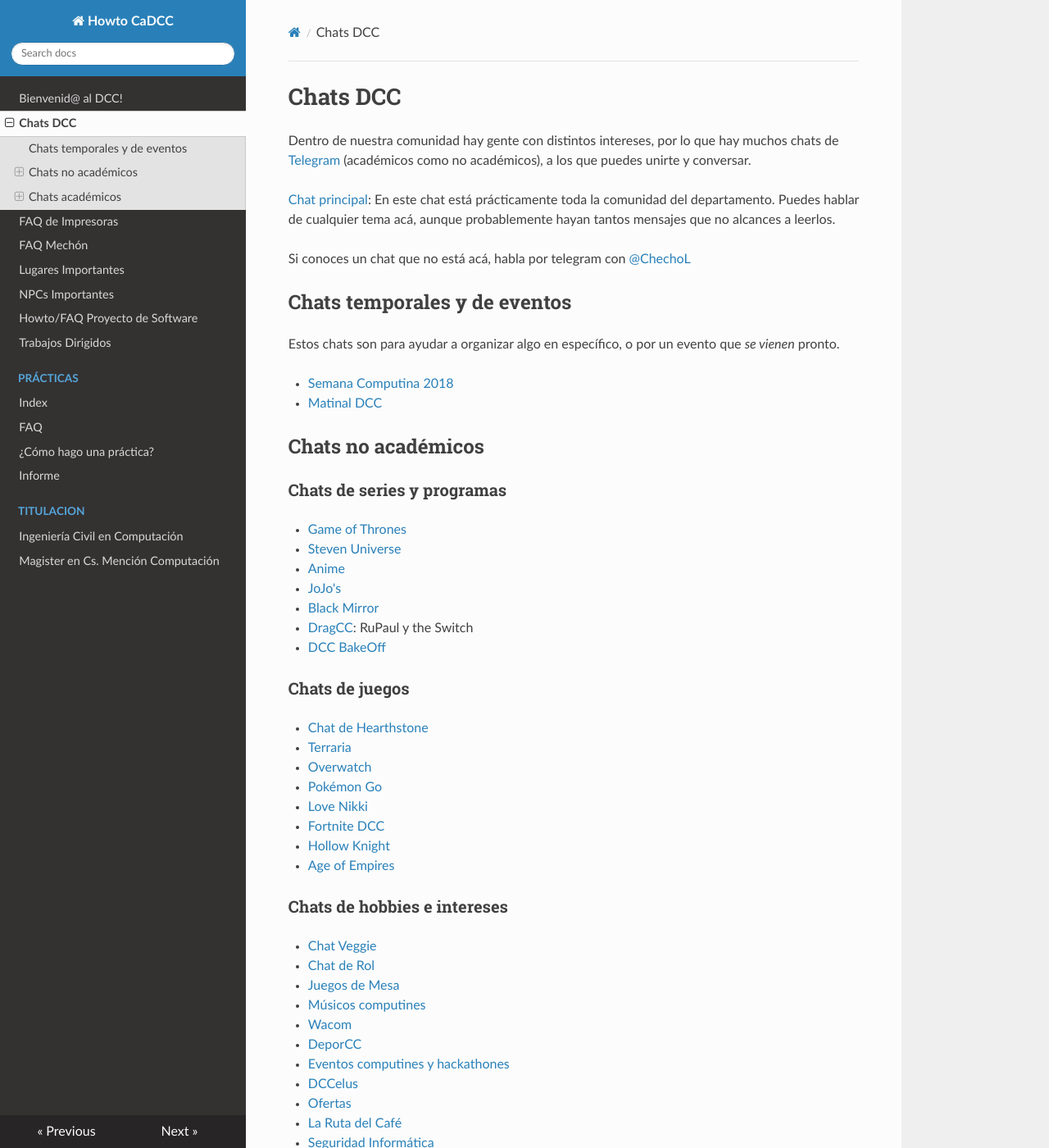
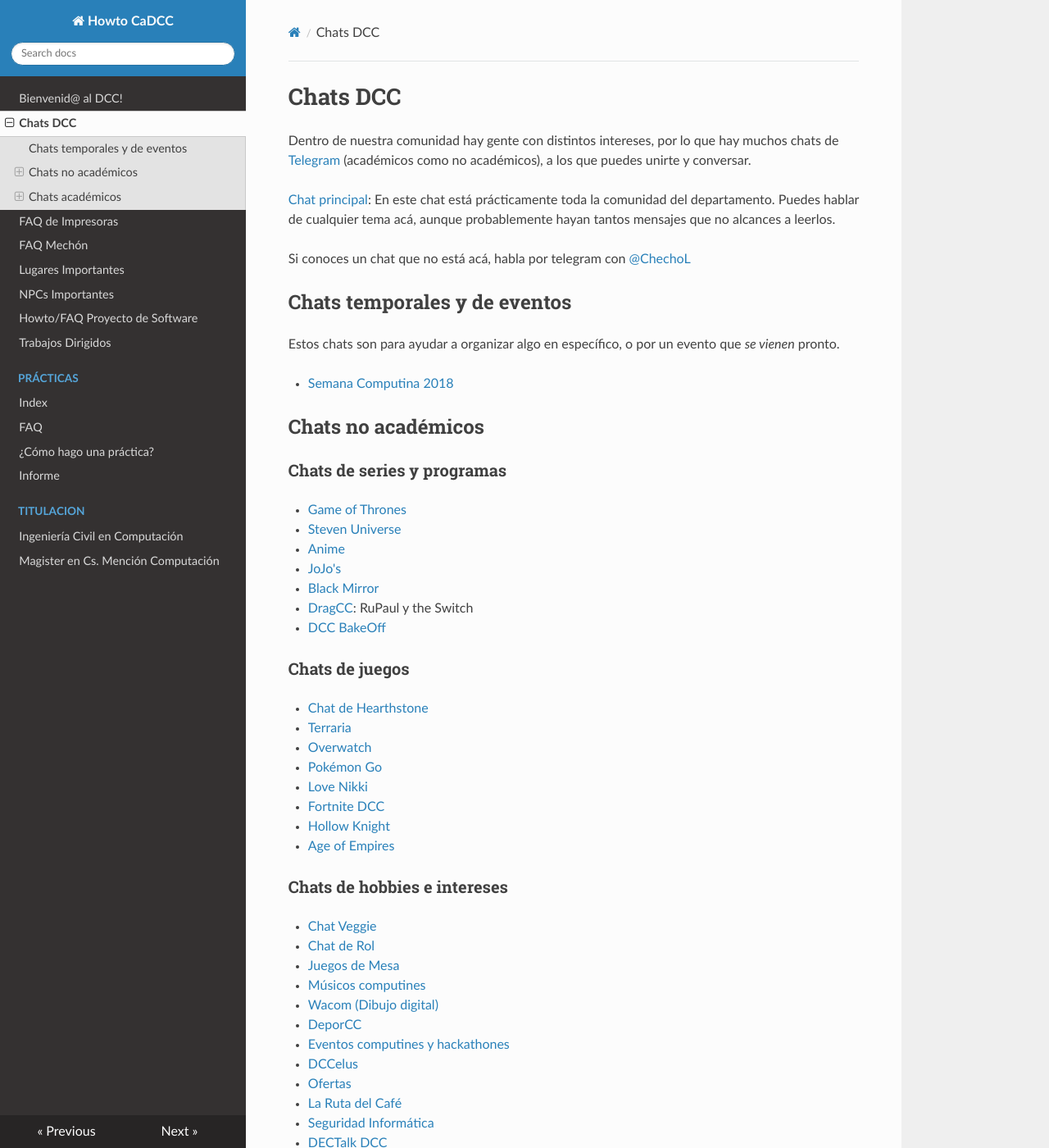
Before and after one commit to cadcc/howto, an MkDocs documentation site: the page built from docs/Chats.md, in a window 1280 px wide and 1400 px high. Shown: the whole window at 82% size. Built offline with MkDocs 1.6.1, drawn with Linux system fonts in a browser that asks for light colours; nearby versions of some CDN libraries.

Commit message:
Quitar Matinal uwu

```diff
--- a/docs/Chats.md
+++ b/docs/Chats.md
@@ -11,7 +11,6 @@ Si conoces un chat que no está acá, habla por telegram con [@ChechoL](http://t
 Estos chats son para ayudar a organizar algo en específico, o por un evento que _se vienen_ pronto.
 
 - [Semana Computina 2018](https://t.me/joinchat/CT8s0A9mnkHJzNOwslTMVg)
-- [Matinal DCC](https://t.me/joinchat/AEMcAhEmif7p8MjRKRPAOA)
 
 ##Chats no académicos
 
@@ -40,7 +39,7 @@ Estos chats son para ayudar a organizar algo en específico, o por un evento que
 - [Chat de Rol](https://t.me/joinchat/BvInWhAKj2m685ipYfECZQ)
 - [Juegos de Mesa](https://t.me/joinchat/CCI8eg9j2bqEL0GGTOWdGQ)
 - [Músicos computines](https://t.me/dccmusic)
-- [Wacom](https://t.me/joinchat/BpI_Qw8YoZWGX3S1e_ii0w)
+- [Wacom (Dibujo digital)](https://t.me/joinchat/BpI_Qw8YoZWGX3S1e_ii0w)
 - [DeporCC](https://t.me/joinchat/AO_luwgiaq_DzSdo3yH-AA)
 - [Eventos computines y hackathones](https://t.me/joinchat/AEMcAkJJsrTvT5TcqX4MOQ)
 - [DCCelus](https://t.me/joinchat/ByeJjBI7w-zWC_nPnz-isg)
```
